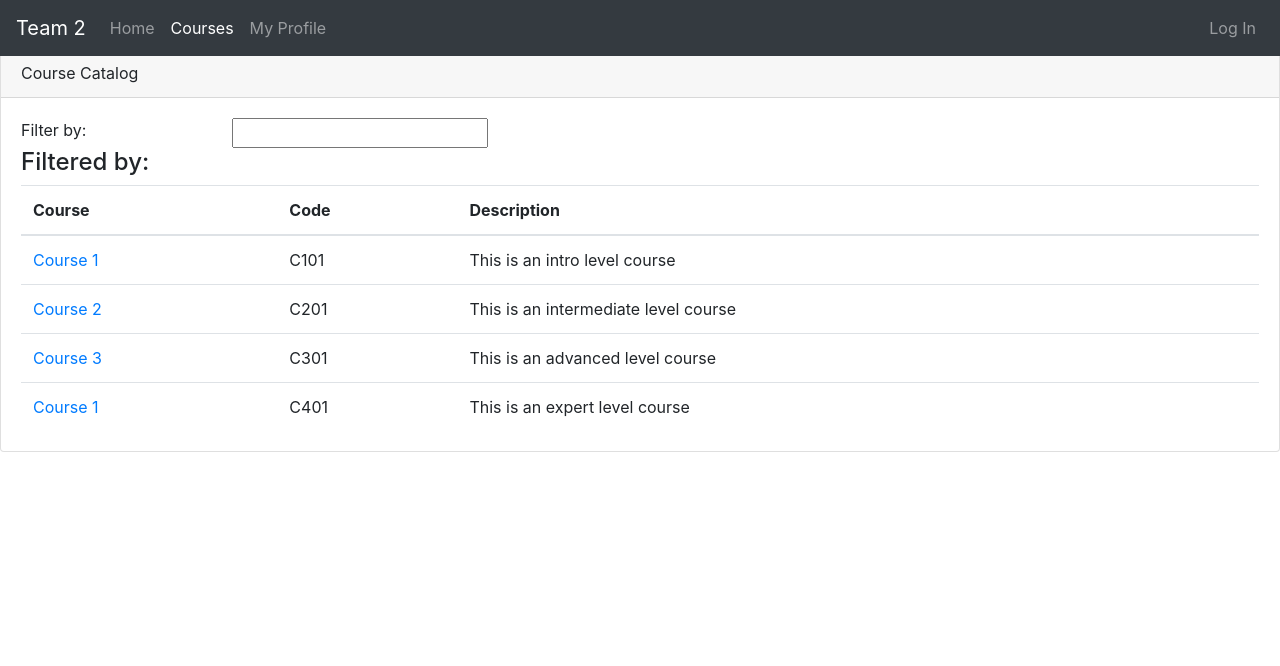
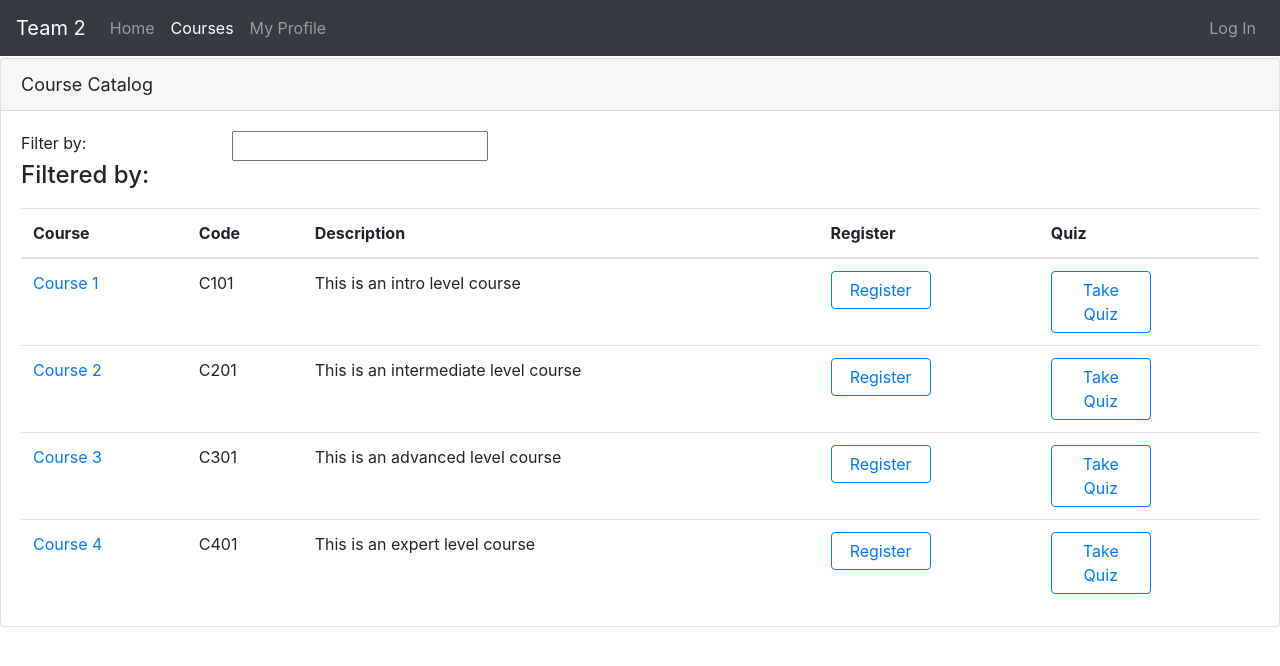
Before and after one commit to nathan1324/Angular_ELearning, an Angular app: page /course in a window 1280 px wide. Shown: the top 666 px of the page. Built offline with nearby package versions, Linux system fonts and the light colour scheme.

Commit message:
Course component and course chapter component

```diff
--- a/src/app/course/course-chapter/course-chapter.component.html
+++ b/src/app/course/course-chapter/course-chapter.component.html
@@ -2,13 +2,38 @@
     <div class="card-header">
       {{pageTitle}}
     </div>
+
     <div class="card-body">
-      <div class="container-fluid">
-        <div class="text-center">Course chapter component</div>
-        <div class="text-center">
-          <h3>Course chapter component</h3>
-        </div>
-        <div class="text-center">Course chapter component</div>
+      <div class="row">
+        <div class="col-md-8">
+          <div class="row">
+            <div class="col-md-3">Name:</div>
+            <div class="col-md-6">{{course.courseName}}</div>
+          </div>
+          <div class="row">
+            <div class="col-md-3">Code:</div>
+            <div class="col-md-6">{{course.courseCode}}</div>
+          </div>
+          <div class="row">
+            <div class="col-md-3">Description:</div>
+            <div class="col-md-6">{{course.description}}</div>
+          </div>
+      </div>
+
+      <div class="col-md-4">
+
+      </div>
+    </div>
+
+    <div class="row mt-4">
+      <div class="col-md-4">
+        <button class="btn btn-outline-secondary mr-3"
+                style="width:80px"
+                [routerLink]="['/course']"
+                queryParamsHandling='preserve'>
+          <i class="fa fa-chevron-left"></i> Back
+        </button>
       </div>
     </div>
   </div>
+</div>
--- a/src/app/course/course-chapter/course-chapter.component.ts
+++ b/src/app/course/course-chapter/course-chapter.component.ts
@@ -1,4 +1,5 @@
 import { Component } from '@angular/core';
+import { Course } from '../course';
 
 @Component({
   templateUrl: './course-chapter.component.html',
@@ -6,5 +7,6 @@ import { Component } from '@angular/core';
 })
 export class CourseChapterComponent {
   pageTitle = 'Course Chapter';
+  course: Course;
 
 }
--- a/src/app/course/course.component.html
+++ b/src/app/course/course.component.html
@@ -3,9 +3,9 @@
     {{pageTitle}}
   </div>
 
-  <div class="card-body">
+  <div class="card-body" text-align: center>
     <div class="row">
-      <div class="col-md-2">Filter by:</div>
+      <div class='col-md-2'>Filter by:</div>
       <div class="col-md-4">
         <input type="text" />
       </div>
@@ -30,6 +30,12 @@
             <th>
               Description
             </th>
+            <th>
+              Register
+            </th>
+            <th>
+              Quiz
+            </th>
           </tr>
         </thead>
         <tbody>
@@ -45,6 +51,18 @@
             <td>
               {{course.description}}
             </td>
+            <td>
+              <button class="btn btn-outline-primary"
+                style="width:100px">
+                Register
+              </button>
+            </td>
+            <td>
+                <button class="btn btn-outline-primary"
+                  style="width:100px">
+                  Take Quiz
+                </button>
+              </td>
           </tr>
         </tbody>
       </table>
--- a/src/app/course/course.component.ts
+++ b/src/app/course/course.component.ts
@@ -29,7 +29,7 @@ export class CourseComponent {
     },
     {
       id: 4,
-      courseName: 'Course 1',
+      courseName: 'Course 4',
       courseCode: 'C401',
       description: 'This is an expert level course'
     }
--- a/src/styles.scss
+++ b/src/styles.scss
@@ -2,3 +2,15 @@
 
 @import "~bootstrap/dist/css/bootstrap.min.css";
 @import "~font-awesome/css/font-awesome.min.css";
+
+div.card-header {
+  font-size: large;
+ }
+
+ div.card {
+   margin-top: 10px
+ }
+
+ .table {
+   margin-top: 10px
+ }
```
